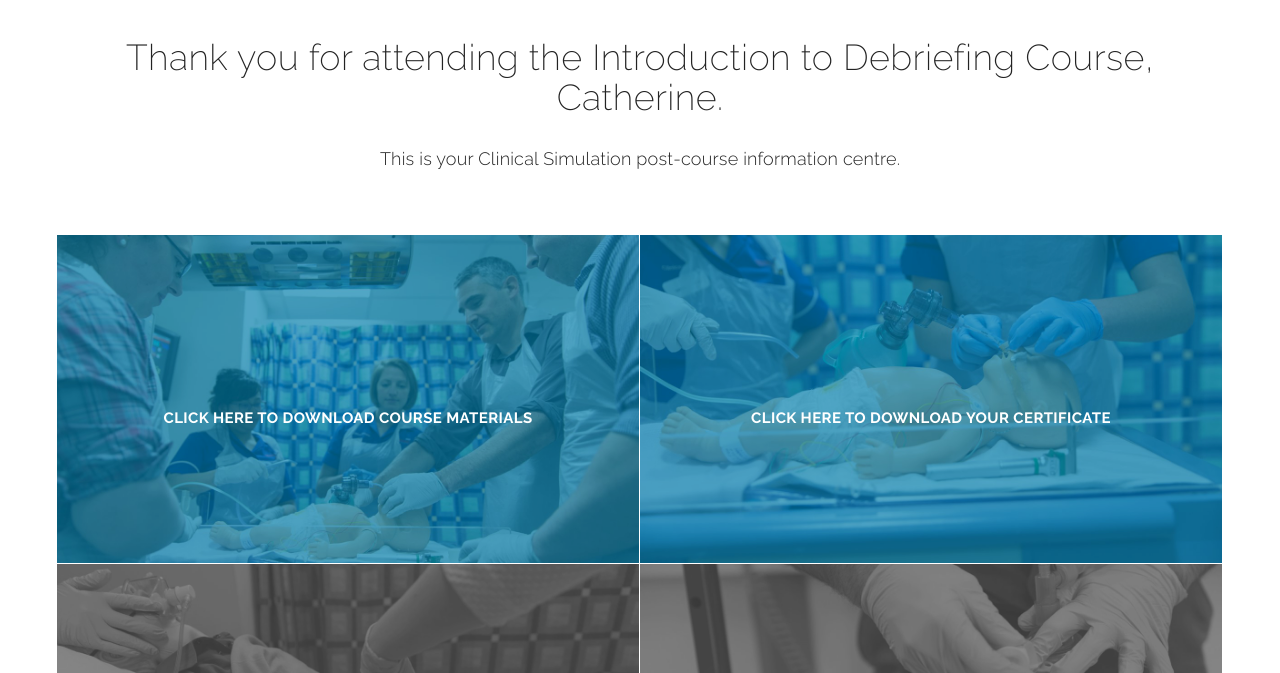
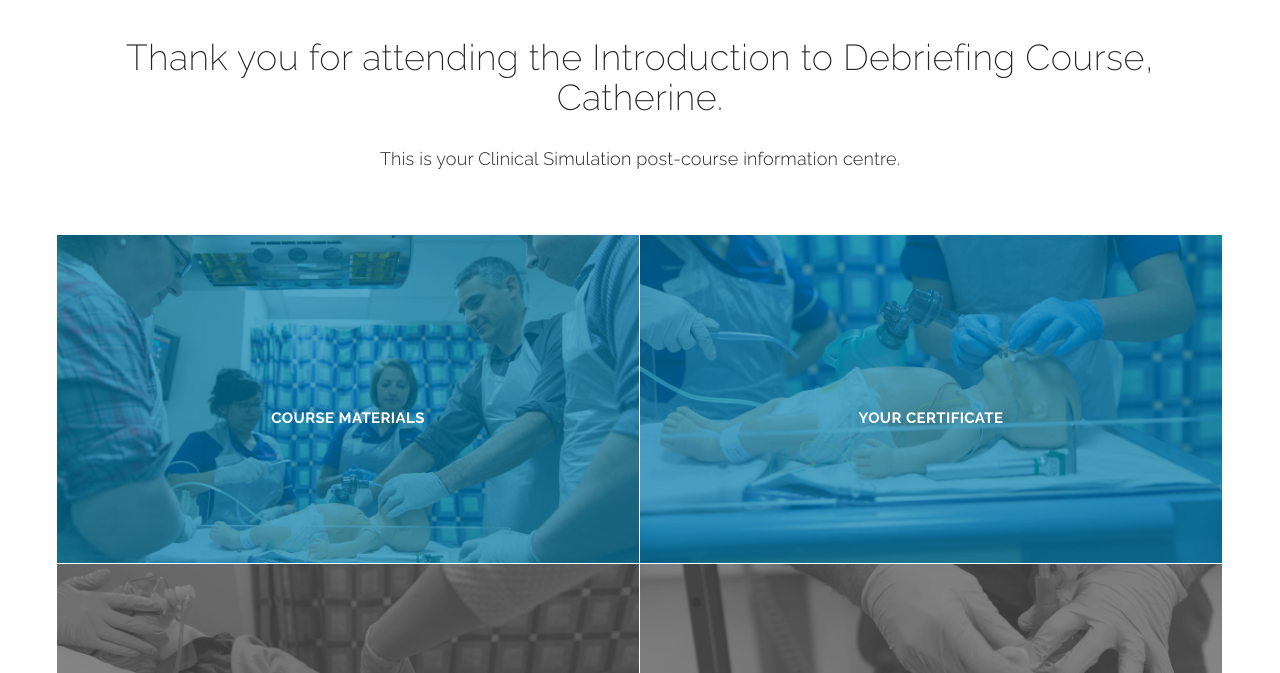
Before and after one commit to GoshSimulation/GoshSimulation, a plain HTML site: page courses/introdebrief/index.html in a window 1280 px wide. Shown: the part 127-800 px from the top of the page. Drawn offline with nearby package versions, Linux system fonts and the light colour scheme; files whose address does not match are found by name.

Commit message:
Update index.html

```diff
--- a/courses/introdebrief/index.html
+++ b/courses/introdebrief/index.html
@@ -66,7 +66,7 @@
 						<figure class="effect-bubba">
 							<img src="../../images/portfolio-1.jpg" alt="img02" class="img-responsive" />
 							<figcaption>
-								<h2>CLICK HERE TO DOWNLOAD COURSE MATERIALS</h2>
+								<h2>COURSE MATERIALS</h2>
 								<p>Download Document</p>
 								<a href="#" data-toggle="modal" data-target="#Modal-1">View more</a>
 							</figcaption>
@@ -80,7 +80,7 @@
 						<figure class="effect-bubba">
 							<img src="../../images/portfolio-2.jpg" alt="img03" class="img-responsive" />
 							<figcaption>
-								<h2>CLICK HERE TO DOWNLOAD YOUR CERTIFICATE</h2>
+								<h2>YOUR CERTIFICATE</h2>
 								<p>Download Document</p>
 								<a href="../../images/assets/certificates/Certificate%20of%20Attendance%20-%20Essential%207%20-%20Lisa%20Bird.pdf">View more</a>
 							</figcaption>
```
